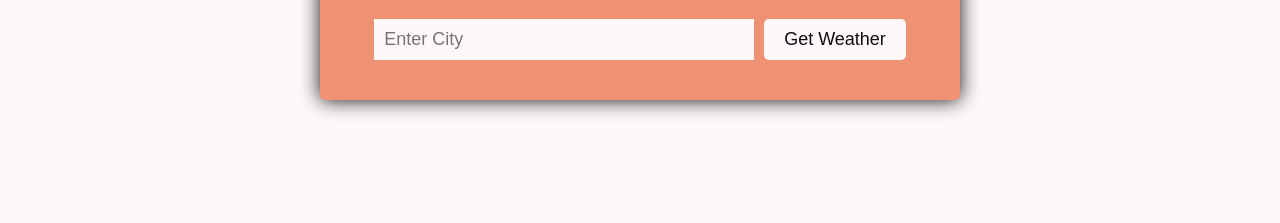
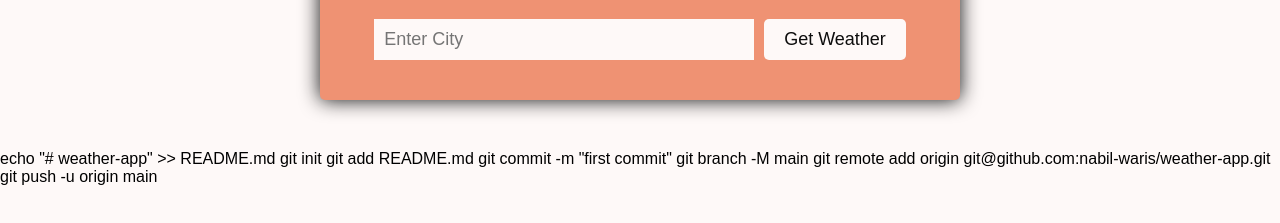
Before and after one commit to nabil-waris/weather-app, a website: page index.html in a window 1280 px wide. Shown: the part 131-354 px from the top of the page. Drawn offline with Linux system fonts and the light colour scheme.

Commit message:
first commit

```diff
--- a/index.html
+++ b/index.html
@@ -37,3 +37,17 @@
     <script src="index.js"></script>
   </body>
 </html>
+
+
+
+
+
+
+
+echo "# weather-app" >> README.md
+git init
+git add README.md
+git commit -m "first commit"
+git branch -M main
+git remote add origin git@github.com:nabil-waris/weather-app.git
+git push -u origin main
```
Also changed, not shown: README.md (deleted).
